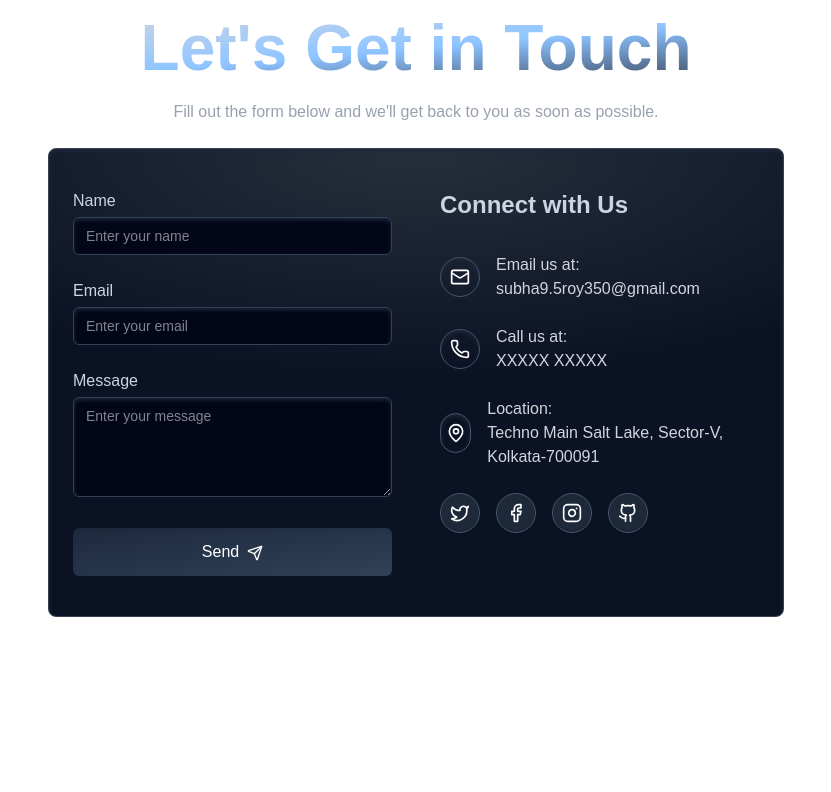
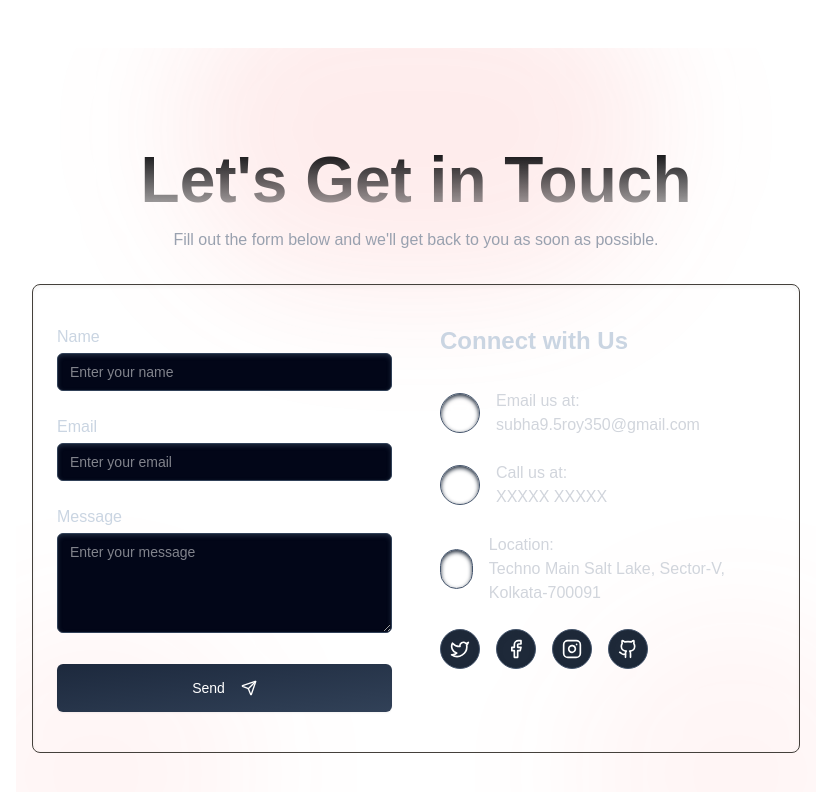
Before and after one commit to Abdulai059/turtle-web-designs, a React (Vite) app: page /Contact in a window 1280 px wide. Shown: the top 792 px of the page, without its empty margins (224-1055 px from the left). Built offline with nearby package versions, Linux system fonts and the light colour scheme.

Commit message:
intial project start

```diff
--- a/src/components/pages/contact-us.jsx
+++ b/src/components/pages/contact-us.jsx
@@ -10,8 +10,9 @@ import {
   Instagram,
   Send,
 } from "lucide-react";
+import { motion } from "framer-motion";
 import { Link } from "react-router-dom";
-
+import { Button } from "../ui/button";
 
 export default function ContactUs() {
   const [state, setState] = useState({
@@ -41,28 +42,43 @@ export default function ContactUs() {
   };
 
   return (
-    <section className="mx-auto w-full max-w-screen-md px-4 min-h-scree">
-      <h2 className="mt-4 mb-5 bg-gradient-to-br from-gray-300 via-blue-300 to-gray-700 bg-clip-text text-center text-4xl font-bold text-transparent md:text-6xl">
+    <section className="flex min-h-screen flex-col items-center justify-center px-4 py-12">
+      <div className="not-prose relative overflow-hidden px-4 py-25">
+        <div className="absolute inset-0 -z-10 overflow-hidden">
+          <div className="bg-primary/10 absolute -top-[10%] left-[50%] h-[40%] w-[60%] -translate-x-1/2 rounded-full blur-3xl" />
+          <div className="bg-primary/5 absolute -right-[10%] -bottom-[10%] h-[40%] w-[40%] rounded-full blur-3xl" />
+          <div className="bg-primary/5 absolute -bottom-[10%] -left-[10%] h-[40%] w-[40%] rounded-full blur-3xl" />
+        </div>
+
+        {/* Title */}
+        <motion.h1
+          initial={{ opacity: 0, y: 10 }}
+          animate={{ opacity: 1, y: 0 }}
+          transition={{ duration: 0.5 }}
+          className="from-foreground to-foreground/30 mb-4 bg-gradient-to-b bg-clip-text text-center text-4xl font-bold text-transparent sm:text-5xl md:text-6xl"
+        >
           Let's Get in Touch
-      </h2>
-      <p className="mb-6 text-center text-gray-400">
+        </motion.h1>
+
+        <motion.p
+          initial={{ opacity: 0, y: 10 }}
+          animate={{ opacity: 1, y: 0 }}
+          transition={{ duration: 0.5, delay: 0.1 }}
+          className="mb-8 text-center text-gray-400"
+        >
           Fill out the form below and we&apos;ll get back to you as soon as
           possible.
-      </p>
+        </motion.p>
 
-      <div
-        className="grid gap-12 rounded-lg border border-gray-700 bg-white/10 px-6 py-10 shadow-inner shadow-slate-800 md:grid-cols-2"
-        style={{
-          backgroundImage:
-            "radial-gradient(164.75% 100% at 50% 0,#272f3c 0,#0b1224 48.73%)",
-        }}
-      >
+        {/* Form & Details Container */}
+        <div className="grid w-full max-w-screen-md gap-12 rounded-lg border px-6 py-10 shadow-inner md:grid-cols-2">
           <ContactForm
             state={state}
             handleChange={handleChange}
             handleSubmit={handleSubmit}
           />
           <ContactDetails />
+        </div>
       </div>
     </section>
   );
@@ -118,14 +134,14 @@ function ContactForm({ state, handleChange, handleSubmit }) {
         )}
       </div>
 
-      <button
+      <Button
         type="submit"
         disabled={state.submitting}
         className="group relative h-12 w-full rounded-md bg-gradient-to-br from-slate-800 to-slate-700 font-medium text-white shadow-inner transition-all hover:from-slate-700 hover:to-slate-800"
       >
         {state.submitting ? "Sending..." : "Send"}
         <Send className="ml-2 inline h-4 w-4" />
-      </button>
+      </Button>
     </form>
   );
 }
```
Lines whose indentation alone changed are shown as unchanged.
